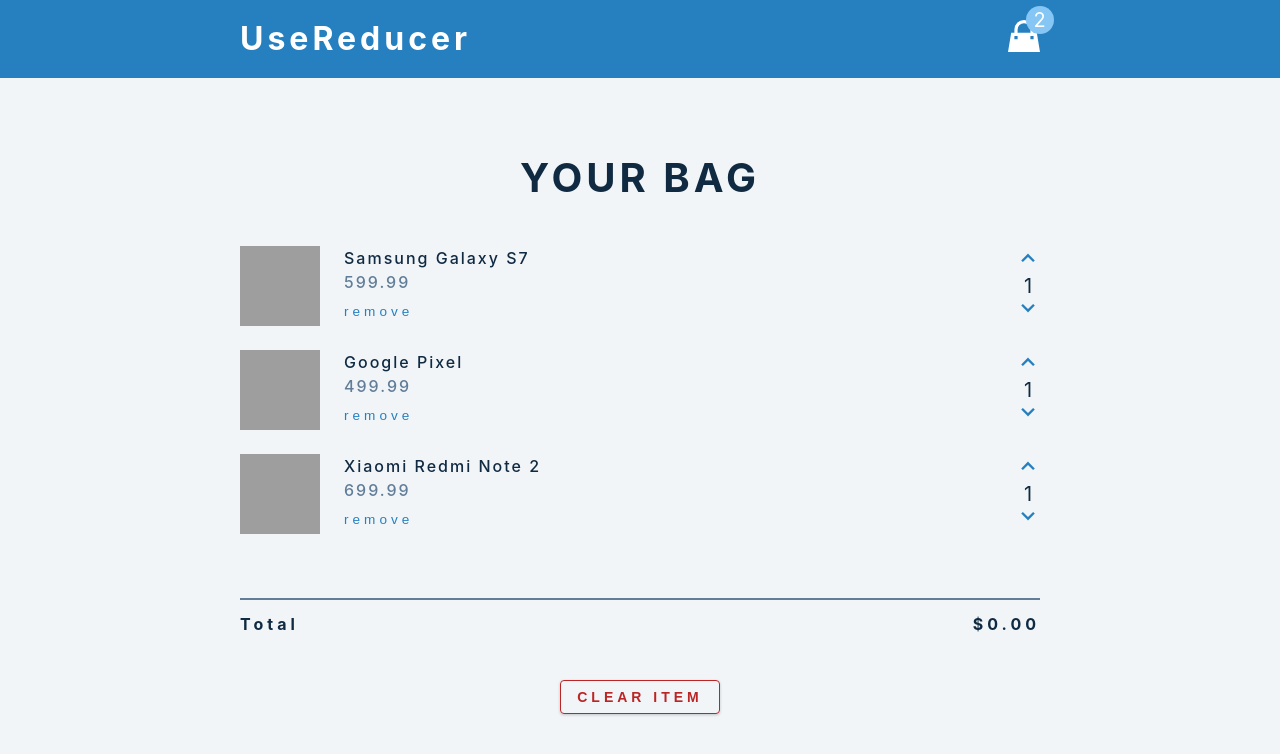
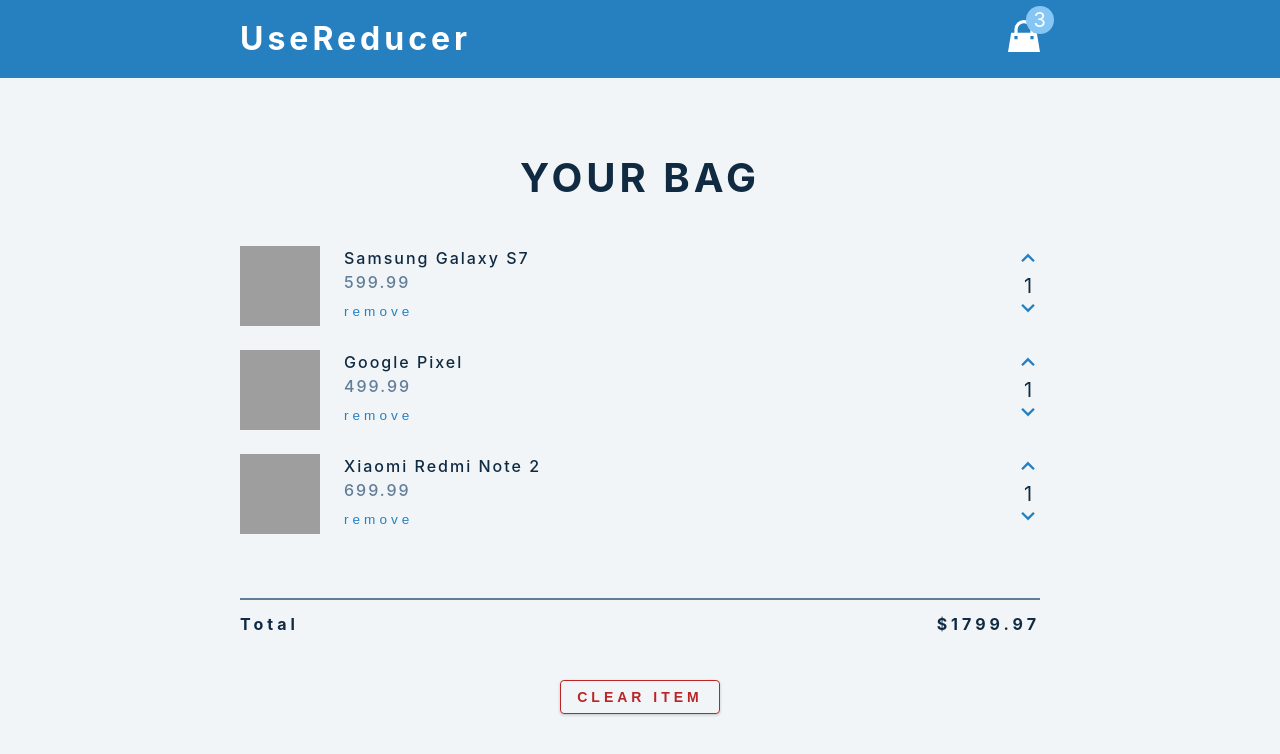
Before and after one commit to asifazimi/cart, a React (Create React App) app: page / in a window 1280 px wide. Shown: the top 754 px of the page. Built offline with nearby package versions, Linux system fonts and the light colour scheme; grey boxes are pictures that could not be loaded.

Commit message:
clearItem, remove, increase, decrease functions added

```diff
--- a/src/App.js
+++ b/src/App.js
@@ -5,7 +5,7 @@
 import CartContainer from "./components/CartContainer";
 
 function App() {
-  const { isLoading, cart, setIsLoading } = useGlobalContext();
+  const { isLoading } = useGlobalContext();
 
   if (isLoading) {
     return (
--- a/src/components/CartContainer.js
+++ b/src/components/CartContainer.js
@@ -5,7 +5,7 @@
 import CartItem from "./CartItem";
 
 const CartContainer = () => {
-  const { cart, setCart } = useGlobalContext();
+  const { cart, total, clearItems } = useGlobalContext();
 
   if (cart.length === 0) {
     return (
@@ -20,9 +20,9 @@
   }
 
   //   remove cartItems
-  const removeCartItems = () => {
-    setCart([]);
-  };
+  // const removeCartItems = () => {
+  //   setCart([]);
+  // };
 
   return (
     <section className="cart">
@@ -41,10 +41,10 @@
         <hr />
         <div className="cart-total">
           <h4>
-            total <span>$0.00</span>
+            total <span>${total}</span>
           </h4>
         </div>
-        <button className="btn clear-btn" onClick={removeCartItems}>
+        <button className="btn clear-btn" onClick={clearItems}>
           clear item
         </button>
       </footer>
--- a/src/components/CartItem.js
+++ b/src/components/CartItem.js
@@ -2,13 +2,7 @@
 import { useGlobalContext } from "../context";
 
 const CartItem = ({ id, title, price, img, amount }) => {
-  const { cart, setCart } = useGlobalContext();
-
-  //   remove cartItem
-  const removeCartItem = () => {
-    const removedItem = cart.filter((item) => item.id !== id);
-    setCart(removedItem);
-  };
+  const { remove, increase, decrease } = useGlobalContext();
 
   return (
     <article className="cart-item">
@@ -17,7 +11,7 @@
         <h4>{title}</h4>
         <h4 className="item-price">{price}</h4>
         {/* remove button */}
-        <button className="remove-btn" onClick={removeCartItem}>
+        <button className="remove-btn" onClick={() => remove(id)}>
           remove
         </button>
       </div>
@@ -26,7 +20,7 @@
         <button
           className="amount-btn"
           onClick={() => {
-            console.log("increase amount");
+            increase(id);
           }}
         >
           <svg xmlns="http://www.w3.org/2000/svg" viewBox="0 0 20 20">
@@ -39,7 +33,7 @@
         <button
           className="amount-btn"
           onClick={() => {
-            console.log("decrease amount");
+            decrease(id);
           }}
         >
           <svg xmlns="http://www.w3.org/2000/svg" viewBox="0 0 20 20">
--- a/src/components/Navbar.js
+++ b/src/components/Navbar.js
@@ -1,6 +1,9 @@
 import React from "react";
+import { useGlobalContext } from "../context";
 
 const Navbar = () => {
+  const { amount } = useGlobalContext();
+
   return (
     <nav>
       <div className="nav-center">
@@ -10,7 +13,7 @@
             <path d="M16 6v2h2l2 12H0L2 8h2V6a6 6 0 1 1 12 0zm-2 0a4 4 0 1 0-8 0v2h8V6zM4 10v2h2v-2H4zm10 0v2h2v-2h-2z" />
           </svg>
           <div className="amount-container">
-            <p className="total-amount">2</p>
+            <p className="total-amount">{amount}</p>
           </div>
         </div>
       </div>
--- a/src/context.js
+++ b/src/context.js
@@ -1,14 +1,47 @@
-import React, { useState, useContext } from "react";
+import React, { useContext, useReducer, useEffect } from "react";
+import reducer from "./reducer";
 import cartItems from "./data";
 
 const MyContext = React.createContext();
 
 export const AppProvider = ({ children }) => {
-  const [cart, setCart] = useState(cartItems);
-  const [isLoading, setIsLoading] = useState(false);
+  const initialState = {
+    isLoading: false,
+    cart: cartItems,
+    total: 0,
+    amount: 0,
+  };
+
+  const [state, dispatch] = useReducer(reducer, initialState);
+
+  // Clear all the items
+  const clearItems = () => {
+    dispatch({ type: "CLEAR_CART" });
+  };
+
+  // Clear one item
+  const remove = (id) => {
+    dispatch({ type: "REMOVE", payload: id });
+  };
+
+  // Increase cart
+  const increase = (id) => {
+    dispatch({ type: "INCREASE", payload: id });
+  };
+
+  // Decrease cart
+  const decrease = (id) => {
+    dispatch({ type: "DECREASE", payload: id });
+  };
+
+  useEffect(() => {
+    dispatch({ type: "GET_TOTALS" });
+  }, [state.cart]);
 
   return (
-    <MyContext.Provider value={{ cart, setCart, isLoading, setIsLoading }}>
+    <MyContext.Provider
+      value={{ ...state, clearItems, remove, increase, decrease }}
+    >
       {children}
     </MyContext.Provider>
   );
--- /dev/null
+++ b/src/reducer.js
@@ -0,0 +1,72 @@
+/* eslint-disable array-callback-return */
+const reducer = (state, action) => {
+  switch (action.type) {
+    case "CLEAR_CART":
+      return {
+        ...state,
+        cart: [],
+      };
+
+    case "REMOVE": {
+      return {
+        ...state,
+        cart: state.cart.filter((cartItem) => cartItem.id !== action.payload),
+      };
+    }
+
+    case "INCREASE": {
+      let tempCart = state.cart.map((cartItem) => {
+        if (cartItem.id === action.payload) {
+          return { ...cartItem, amount: cartItem.amount + 1 };
+        }
+        return cartItem;
+      });
+      return {
+        ...state,
+        cart: tempCart,
+      };
+    }
+
+    case "DECREASE": {
+      let tempCart = state.cart
+        .map((cartItem) => {
+          if (cartItem.id === action.payload) {
+            return { ...cartItem, amount: cartItem.amount - 1 };
+          }
+          return cartItem;
+        })
+        .filter((cartItem) => cartItem.amount !== 0);
+
+      return { ...state, cart: tempCart };
+    }
+
+    case "GET_TOTALS": {
+      let { total, amount } = state.cart.reduce(
+        (cartTotal, cartItem) => {
+          const { price, amount } = cartItem;
+          const itemTotal = price * amount;
+          cartTotal.total += itemTotal;
+          cartTotal.amount += amount;
+          return cartTotal;
+        },
+        {
+          total: 0,
+          amount: 0,
+        }
+      );
+
+      total = parseFloat(total.toFixed(2));
+
+      return {
+        ...state,
+        amount,
+        total,
+      };
+    }
+
+    default:
+      return state;
+  }
+};
+
+export default reducer;
```
